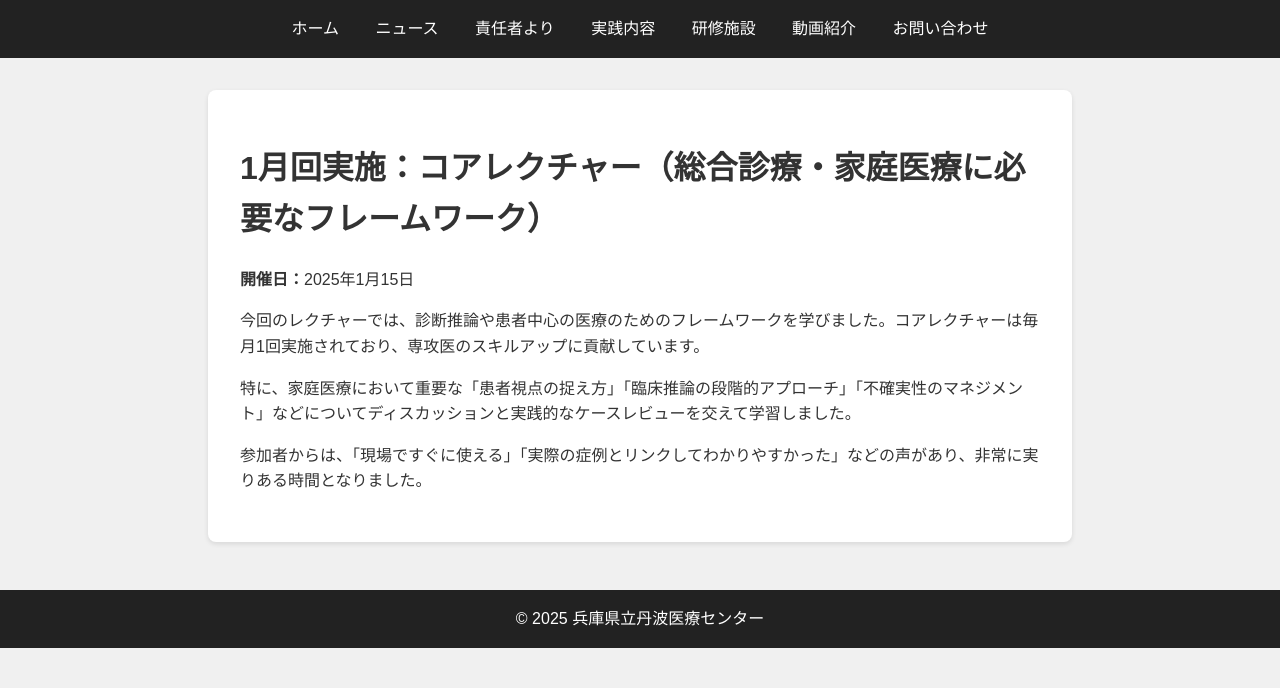
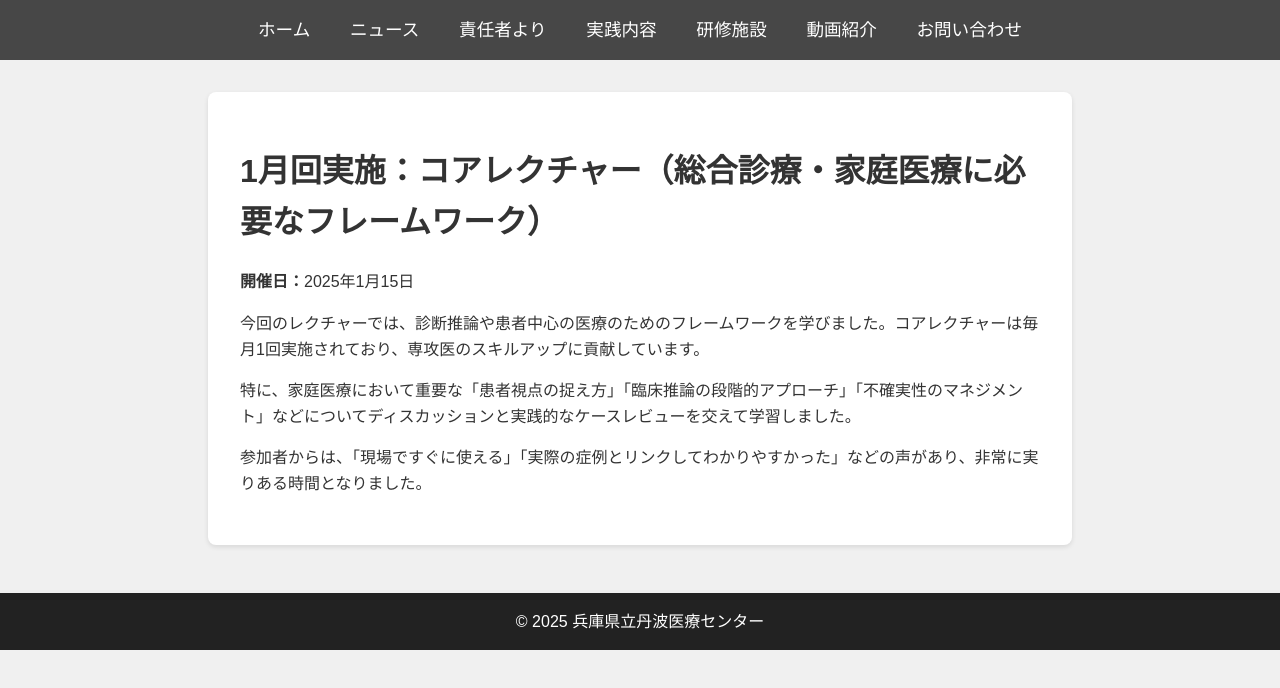
Before and after one commit to tambagim/Tamba-soushin, a plain HTML site: page news/2025-01.html in a window 1280 px wide. Drawn offline with Linux system fonts and the light colour scheme; files that its build step writes are made by us from their sources.

Commit message:
Update 2025-01.html

```diff
--- a/news/2025-01.html
+++ b/news/2025-01.html
@@ -14,15 +14,15 @@
     }
 
     nav {
-      background-color: #222;
+      background-color: rgba(0, 0, 0, 0.7);
+      padding: 1em;
       text-align: center;
-      padding: 1em;
     }
-
     nav a {
       color: white;
       margin: 0 1em;
       text-decoration: none;
+      font-size: 1.1em;
     }
 
     .content {
```
